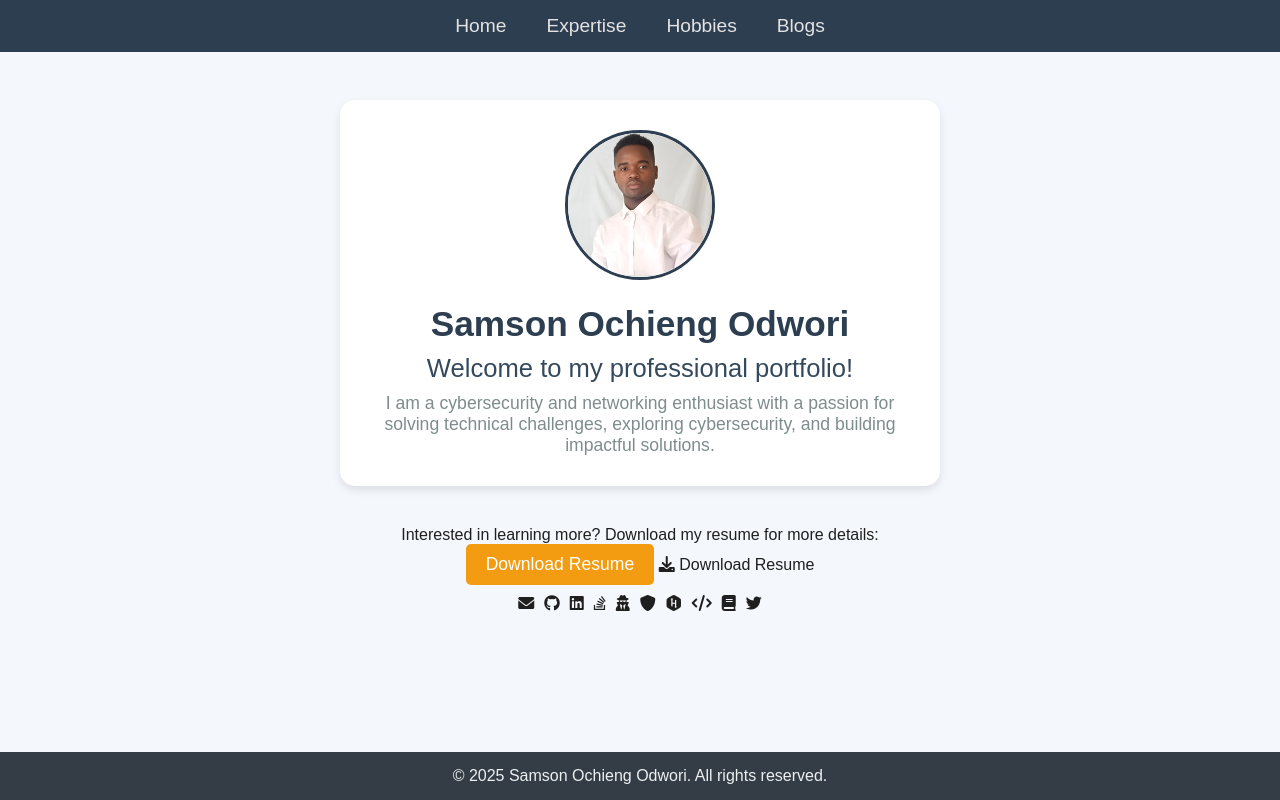
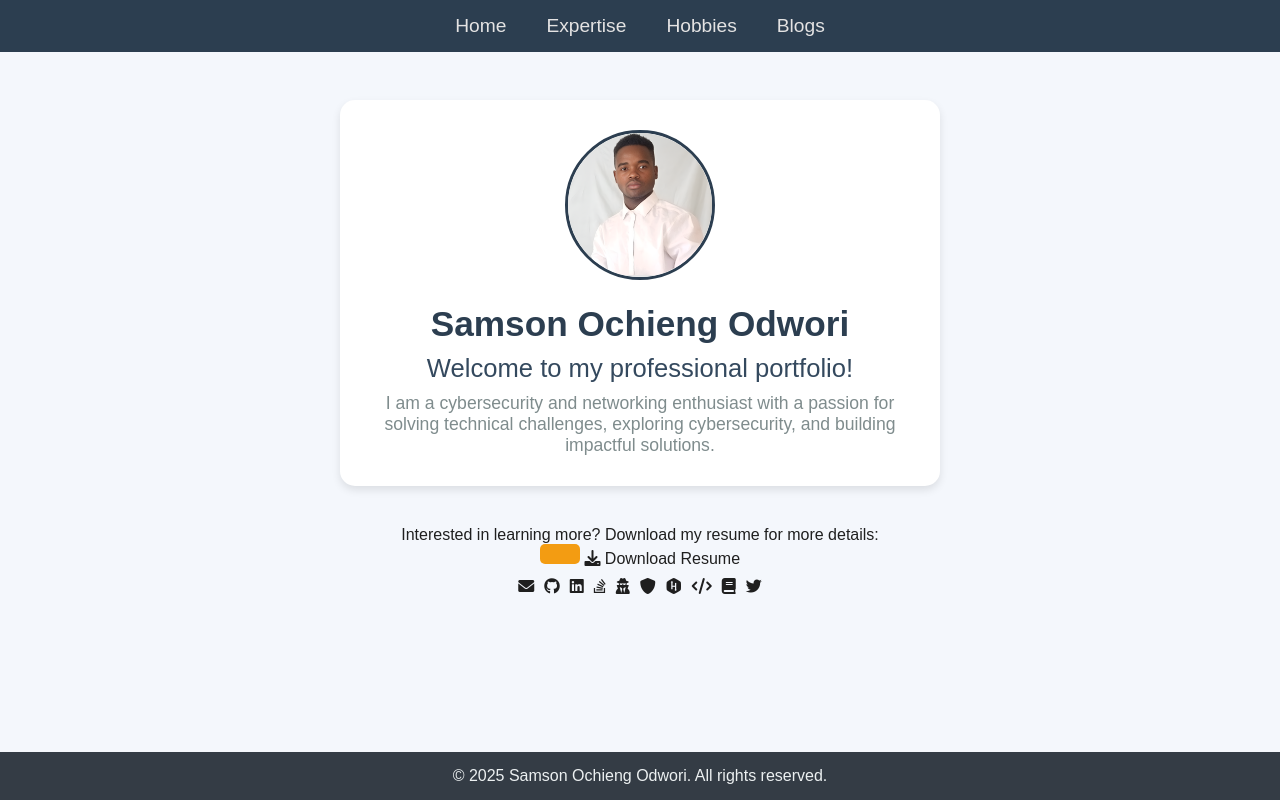
Before and after one commit to Codeveno/Portfolio, a plain HTML site: page index.html in a window 1280 px wide. Drawn offline with Linux system fonts and the light colour scheme.

Commit message:
resume head update

```diff
--- a/index.html
+++ b/index.html
@@ -38,7 +38,7 @@
 <div class="resume-section">
   <p>Interested in learning more? Download my resume for more details: </p>
 
-  <a href="https://raw.githubusercontent.com/Codeveno/Portfolio/main/samson%20resume.pdf" class="download-btn" target="_blank" download>Download Resume</a>
+  <a href="https://raw.githubusercontent.com/Codeveno/Portfolio/main/samson%20resume.pdf" class="download-btn" target="_blank" download></a>
   <i class="fas fa-download"></i> Download Resume
   </a>
 </div>
```
